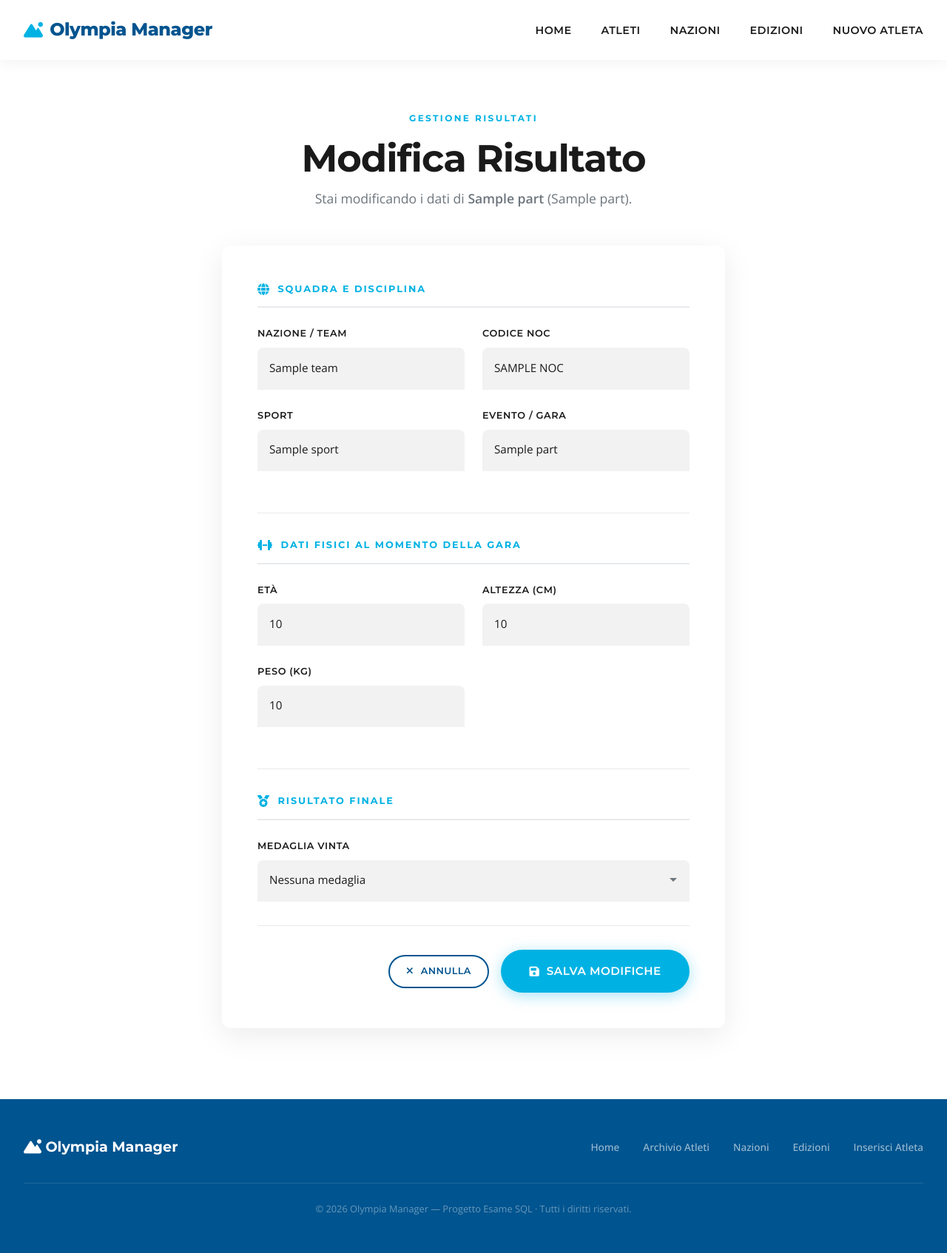
After one commit to mattiaalbatri/Esame_sql, a Flask app: template Olympics_Project/app/templates/edit_participation.html in a window 1280 px wide. The commit adds this page. Shown: the whole page at 74% size. Run offline with Flask 3, Linux system fonts and the light colour scheme; the template is opened without the code that fills it: most values are stand-ins (such as "Sample title", 1, 10 or a date in 2020); some libraries are stand-ins or nearby versions.

Commit message:
Aggiunta pagina

```diff
--- /dev/null
+++ b/Olympics_Project/app/templates/edit_participation.html
@@ -0,0 +1,102 @@
+{% extends "base.html" %}
+
+{% block title %}Olympia Manager — Modifica Partecipazione{% endblock %}
+
+{% block content %}
+<div class="page-header">
+    <div class="container-narrow">
+        <span class="section-label">Gestione Risultati</span>
+        <h1>Modifica Risultato</h1>
+        <p>Stai modificando i dati di <strong>{{ part.name }}</strong> ({{ part.game_name }}).</p>
+    </div>
+</div>
+
+<section class="section" style="padding-top: 0;">
+    <div class="container-narrow">
+        <div class="form-olympia">
+            <div class="form-card animate-in">
+                <form action="/edit_participation/{{ athlete_id }}/{{ game_id }}/{{ event_id }}" method="POST">
+
+                    <div class="form-section-title">
+                        <i class="fas fa-globe"></i> Squadra e Disciplina
+                    </div>
+
+                    <div class="form-row">
+                        <div class="form-group">
+                            <label class="form-label-olympia" for="team">Nazione / Team</label>
+                            <input type="text" class="form-input-olympia" id="team" name="team" value="{{ part.team }}" required>
+                        </div>
+                        <div class="form-group">
+                            <label class="form-label-olympia" for="noc">Codice NOC</label>
+                            <input type="text" class="form-input-olympia" id="noc" name="noc" value="{{ part.noc }}" maxlength="3" style="text-transform: uppercase;" required>
+                        </div>
+                    </div>
+
+                    <div class="form-row">
+                        <div class="form-group">
+                            <label class="form-label-olympia" for="sport">Sport</label>
+                            <input type="text" class="form-input-olympia" id="sport" name="sport" value="{{ part.sport }}" required>
+                        </div>
+                        <div class="form-group">
+                            <label class="form-label-olympia" for="event_name">Evento / Gara</label>
+                            <input type="text" class="form-input-olympia" id="event_name" name="event_name" value="{{ part.event_name }}" required>
+                        </div>
+                    </div>
+
+                    <div class="form-divider"></div>
+
+                    <div class="form-section-title">
+                        <i class="fas fa-dumbbell"></i> Dati Fisici al momento della gara
+                    </div>
+
+                    <div class="form-row">
+                        <div class="form-group">
+                            <label class="form-label-olympia" for="age">Età</label>
+                            <input type="number" class="form-input-olympia" id="age" name="age" value="{{ part.age if part.age else '' }}" placeholder="Es. 25" min="10" max="100">
+                        </div>
+                        <div class="form-group">
+                            <label class="form-label-olympia" for="height">Altezza (cm)</label>
+                            <input type="number" class="form-input-olympia" id="height" name="height" value="{{ part.height if part.height else '' }}" placeholder="Es. 180" min="100" max="250">
+                        </div>
+                    </div>
+
+                    <div class="form-row">
+                        <div class="form-group">
+                            <label class="form-label-olympia" for="weight">Peso (kg)</label>
+                            <input type="number" step="0.1" class="form-input-olympia" id="weight" name="weight" value="{{ part.weight if part.weight else '' }}" placeholder="Es. 75.5" min="30" max="250">
+                        </div>
+                    </div>
+
+                    <div class="form-divider"></div>
+
+                    <div class="form-section-title">
+                        <i class="fas fa-medal"></i> Risultato Finale
+                    </div>
+
+                    <div class="form-group">
+                        <label class="form-label-olympia" for="medal">Medaglia Vinta</label>
+                        <select class="form-select-olympia" id="medal" name="medal">
+                            <option value="NA" {% if part.medal == 'NA' %}selected{% endif %}>Nessuna medaglia</option>
+                            <option value="Gold" {% if part.medal == 'Gold' %}selected{% endif %}>Oro</option>
+                            <option value="Silver" {% if part.medal == 'Silver' %}selected{% endif %}>Argento</option>
+                            <option value="Bronze" {% if part.medal == 'Bronze' %}selected{% endif %}>Bronzo</option>
+                        </select>
+                    </div>
+
+                    <div class="form-divider"></div>
+
+                    <div style="display: flex; gap: 1rem; justify-content: flex-end; align-items: center;">
+                        <a href="/athlete/{{ athlete_id }}" class="btn-olympia btn-outline-olympia btn-sm">
+                            <i class="fas fa-times"></i> Annulla
+                        </a>
+                        <button type="submit" class="btn-olympia btn-primary-olympia">
+                            <i class="fas fa-save"></i> Salva Modifiche
+                        </button>
+                    </div>
+
+                </form>
+            </div>
+        </div>
+    </div>
+</section>
+{% endblock %}
```
Also changed, not shown: Olympics_Project/app/templates/athlete_detail.html (+9 -5 lines).
